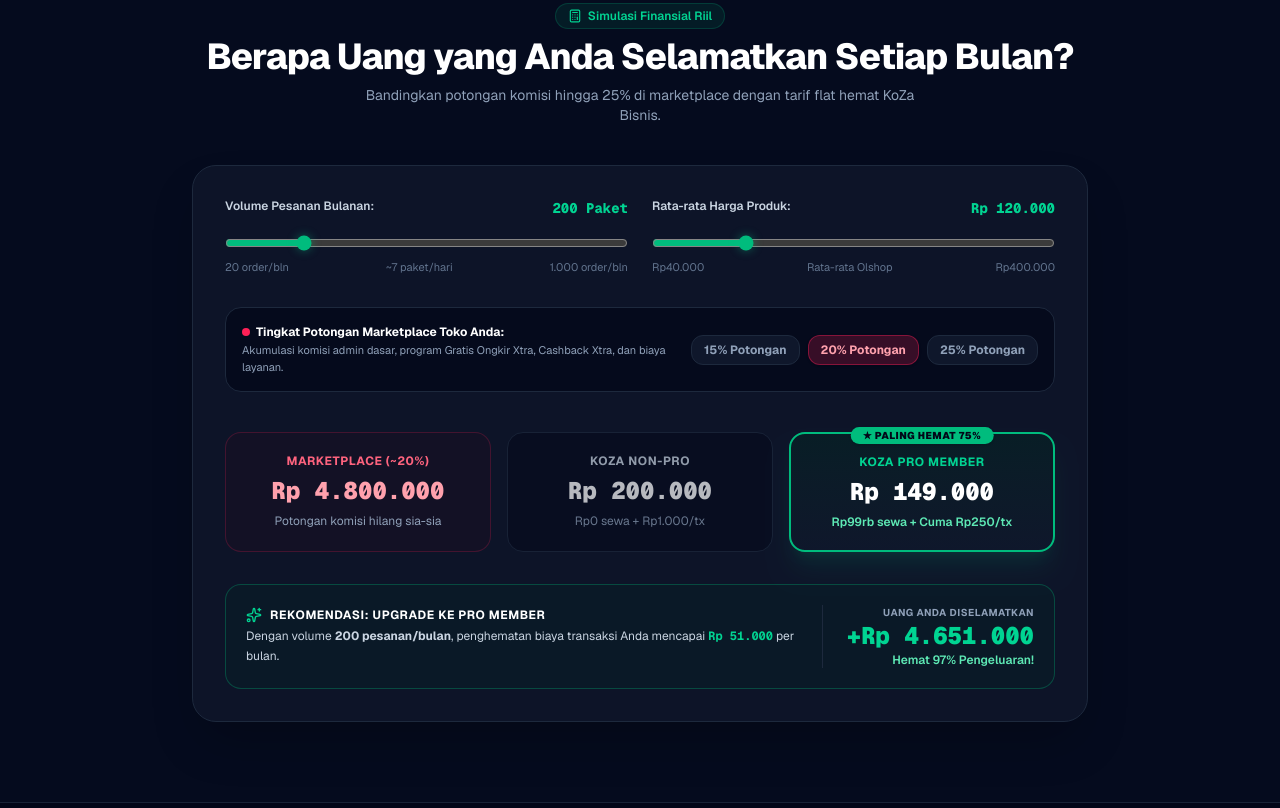
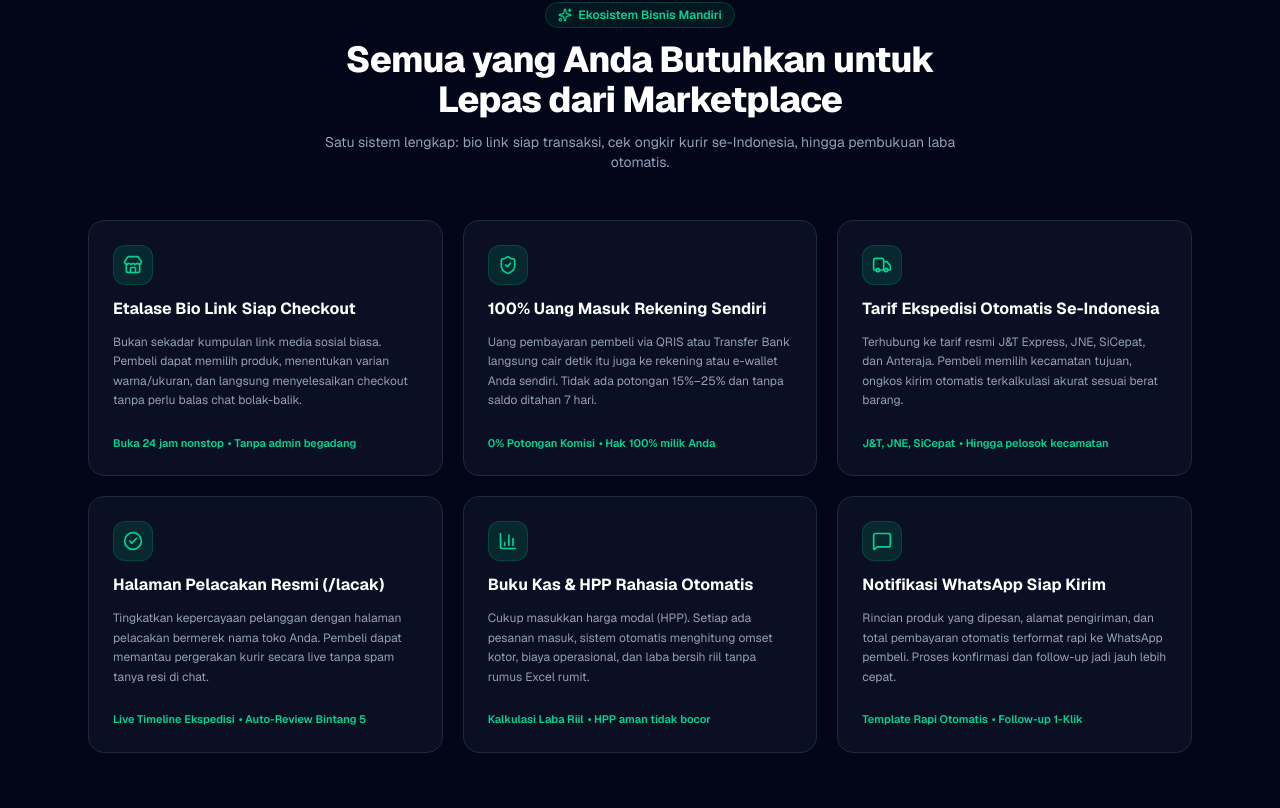
Before and after one commit to koza-wallet/koza-bisnis, a Next.js app: page / in a window 1280 px wide. Shown: the part 1552-2360 px from the top of the page. Built offline with nearby package versions, Linux system fonts and the light colour scheme; no server answers.

Commit message:
feat(design): add keunggulan 6-pillar feature showcase section

```diff
--- a/src/app/page.tsx
+++ b/src/app/page.tsx
@@ -24,6 +24,7 @@
   ArrowUpRight,
   Menu,
   X,
+  MessageSquare,
 } from "lucide-react";
 import { formatRupiah } from "@/lib/utils";
 import { createClient } from "@/lib/supabase/client";
@@ -525,6 +526,139 @@
         </div>
       </section>
 
+      {/* 2.5 Keunggulan & Fitur Unggulan — Anti-Slop Editorial */}
+      <section id="keunggulan" className="py-20 px-4 sm:px-6 max-w-6xl mx-auto space-y-12">
+        <div className="text-center max-w-2xl mx-auto space-y-3">
+          <div className="inline-flex items-center gap-1.5 rounded-full bg-emerald-500/10 px-3 py-1 text-xs font-semibold text-emerald-400 border border-emerald-500/20">
+            <Sparkles className="h-3.5 w-3.5" />
+            <span>Ekosistem Bisnis Mandiri</span>
+          </div>
+          <h2 className="text-2xl sm:text-4xl font-extrabold text-white tracking-tight">
+            Semua yang Anda Butuhkan untuk Lepas dari Marketplace
+          </h2>
+          <p className="text-xs sm:text-sm text-slate-400">
+            Satu sistem lengkap: bio link siap transaksi, cek ongkir kurir se-Indonesia, hingga pembukuan laba otomatis.
+          </p>
+        </div>
+
+        {/* 6 Feature Pillars Grid */}
+        <div className="grid grid-cols-1 md:grid-cols-2 lg:grid-cols-3 gap-5">
+          {/* Feature 1: Bio Link Checkout */}
+          <div className="rounded-2xl border border-slate-800 bg-slate-900/60 p-6 flex flex-col justify-between space-y-4 hover:border-slate-700 transition-all group">
+            <div className="space-y-3">
+              <div className="h-10 w-10 rounded-xl bg-emerald-500/15 border border-emerald-500/20 flex items-center justify-center text-emerald-400 group-hover:scale-105 transition-transform">
+                <Store className="h-5 w-5" />
+              </div>
+              <h3 className="text-base font-bold text-white">
+                Etalase Bio Link Siap Checkout
+              </h3>
+              <p className="text-xs text-slate-400 leading-relaxed">
+                Bukan sekadar kumpulan link media sosial biasa. Pembeli dapat memilih produk, menentukan varian warna/ukuran, dan langsung menyelesaikan checkout tanpa perlu balas chat bolak-balik.
+              </p>
+            </div>
+            <div className="pt-2 text-[11px] text-emerald-400 font-semibold flex items-center gap-1">
+              <span>Buka 24 jam nonstop</span>
+              <span>• Tanpa admin begadang</span>
+            </div>
+          </div>
+
+          {/* Feature 2: 0% Komisi / Direct Settlement */}
+          <div className="rounded-2xl border border-slate-800 bg-slate-900/60 p-6 flex flex-col justify-between space-y-4 hover:border-slate-700 transition-all group">
+            <div className="space-y-3">
+              <div className="h-10 w-10 rounded-xl bg-emerald-500/15 border border-emerald-500/20 flex items-center justify-center text-emerald-400 group-hover:scale-105 transition-transform">
+                <ShieldCheck className="h-5 w-5" />
+              </div>
+              <h3 className="text-base font-bold text-white">
+                100% Uang Masuk Rekening Sendiri
+              </h3>
+              <p className="text-xs text-slate-400 leading-relaxed">
+                Uang pembayaran pembeli via QRIS atau Transfer Bank langsung cair detik itu juga ke rekening atau e-wallet Anda sendiri. Tidak ada potongan 15%–25% dan tanpa saldo ditahan 7 hari.
+              </p>
+            </div>
+            <div className="pt-2 text-[11px] text-emerald-400 font-semibold flex items-center gap-1">
+              <span>0% Potongan Komisi</span>
+              <span>• Hak 100% milik Anda</span>
+            </div>
+          </div>
+
+          {/* Feature 3: Ongkir Otomatis Multi-Kurir */}
+          <div className="rounded-2xl border border-slate-800 bg-slate-900/60 p-6 flex flex-col justify-between space-y-4 hover:border-slate-700 transition-all group">
+            <div className="space-y-3">
+              <div className="h-10 w-10 rounded-xl bg-emerald-500/15 border border-emerald-500/20 flex items-center justify-center text-emerald-400 group-hover:scale-105 transition-transform">
+                <Truck className="h-5 w-5" />
+              </div>
+              <h3 className="text-base font-bold text-white">
+                Tarif Ekspedisi Otomatis Se-Indonesia
+              </h3>
+              <p className="text-xs text-slate-400 leading-relaxed">
+                Terhubung ke tarif resmi J&T Express, JNE, SiCepat, dan Anteraja. Pembeli memilih kecamatan tujuan, ongkos kirim otomatis terkalkulasi akurat sesuai berat barang.
+              </p>
+            </div>
+            <div className="pt-2 text-[11px] text-emerald-400 font-semibold flex items-center gap-1">
+              <span>J&T, JNE, SiCepat</span>
+              <span>• Hingga pelosok kecamatan</span>
+            </div>
+          </div>
+
+          {/* Feature 4: Lacak Resi Publik */}
+          <div className="rounded-2xl border border-slate-800 bg-slate-900/60 p-6 flex flex-col justify-between space-y-4 hover:border-slate-700 transition-all group">
+            <div className="space-y-3">
+              <div className="h-10 w-10 rounded-xl bg-emerald-500/15 border border-emerald-500/20 flex items-center justify-center text-emerald-400 group-hover:scale-105 transition-transform">
+                <CheckCircle2 className="h-5 w-5" />
+              </div>
+              <h3 className="text-base font-bold text-white">
+                Halaman Pelacakan Resmi (/lacak)
+              </h3>
+              <p className="text-xs text-slate-400 leading-relaxed">
+                Tingkatkan kepercayaan pelanggan dengan halaman pelacakan bermerek nama toko Anda. Pembeli dapat memantau pergerakan kurir secara live tanpa spam tanya resi di chat.
+              </p>
+            </div>
+            <div className="pt-2 text-[11px] text-emerald-400 font-semibold flex items-center gap-1">
+              <span>Live Timeline Ekspedisi</span>
+              <span>• Auto-Review Bintang 5</span>
+            </div>
+          </div>
+
+          {/* Feature 5: Buku Kas & HPP Otomatis */}
+          <div className="rounded-2xl border border-slate-800 bg-slate-900/60 p-6 flex flex-col justify-between space-y-4 hover:border-slate-700 transition-all group">
+            <div className="space-y-3">
+              <div className="h-10 w-10 rounded-xl bg-emerald-500/15 border border-emerald-500/20 flex items-center justify-center text-emerald-400 group-hover:scale-105 transition-transform">
+                <BarChart3 className="h-5 w-5" />
+              </div>
+              <h3 className="text-base font-bold text-white">
+                Buku Kas & HPP Rahasia Otomatis
+              </h3>
+              <p className="text-xs text-slate-400 leading-relaxed">
+                Cukup masukkan harga modal (HPP). Setiap ada pesanan masuk, sistem otomatis menghitung omset kotor, biaya operasional, dan laba bersih riil tanpa rumus Excel rumit.
+              </p>
+            </div>
+            <div className="pt-2 text-[11px] text-emerald-400 font-semibold flex items-center gap-1">
+              <span>Kalkulasi Laba Riil</span>
+              <span>• HPP aman tidak bocor</span>
+            </div>
+          </div>
+
+          {/* Feature 6: WhatsApp Order Flow */}
+          <div className="rounded-2xl border border-slate-800 bg-slate-900/60 p-6 flex flex-col justify-between space-y-4 hover:border-slate-700 transition-all group">
+            <div className="space-y-3">
+              <div className="h-10 w-10 rounded-xl bg-emerald-500/15 border border-emerald-500/20 flex items-center justify-center text-emerald-400 group-hover:scale-105 transition-transform">
+                <MessageSquare className="h-5 w-5" />
+              </div>
+              <h3 className="text-base font-bold text-white">
+                Notifikasi WhatsApp Siap Kirim
+              </h3>
+              <p className="text-xs text-slate-400 leading-relaxed">
+                Rincian produk yang dipesan, alamat pengiriman, dan total pembayaran otomatis terformat rapi ke WhatsApp pembeli. Proses konfirmasi dan follow-up jadi jauh lebih cepat.
+              </p>
+            </div>
+            <div className="pt-2 text-[11px] text-emerald-400 font-semibold flex items-center gap-1">
+              <span>Template Rapi Otomatis</span>
+              <span>• Follow-up 1-Klik</span>
+            </div>
+          </div>
+        </div>
+      </section>
+
       {/* 3. Interactive Financial Savings Calculator */}
       <section id="kalkulator" className="py-20 px-4 sm:px-6 bg-slate-900/30 border-y border-slate-800/80">
         <div className="max-w-4xl mx-auto space-y-10">
```
